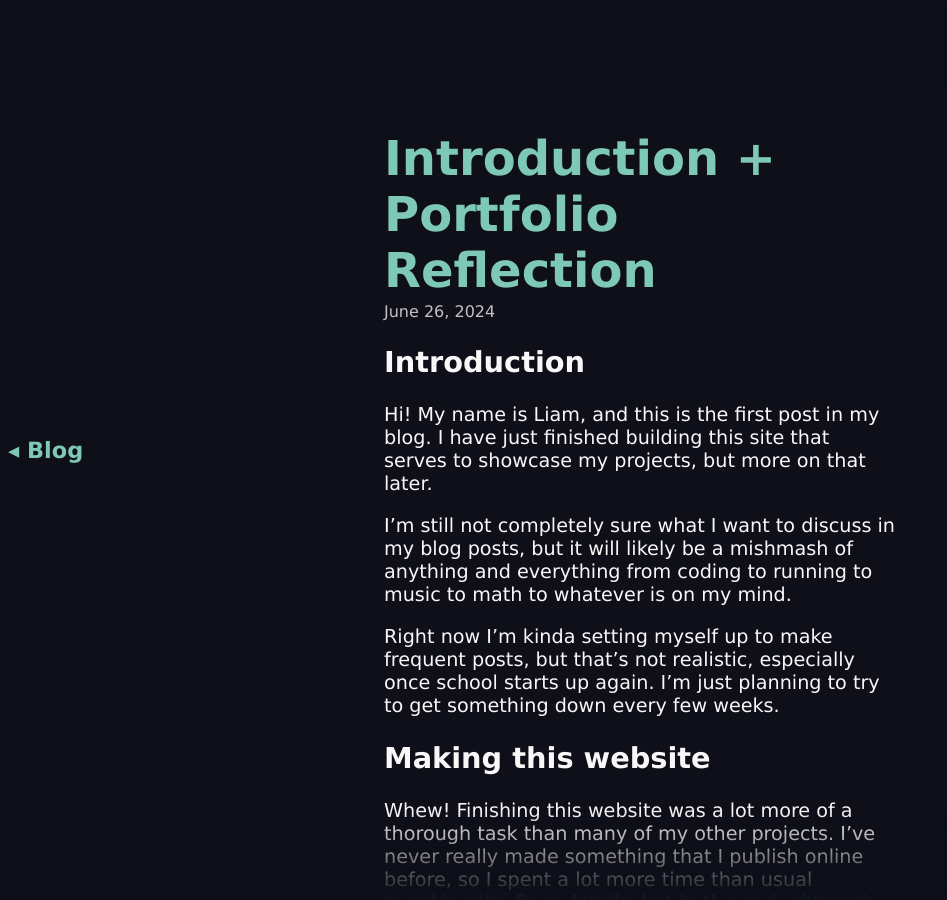
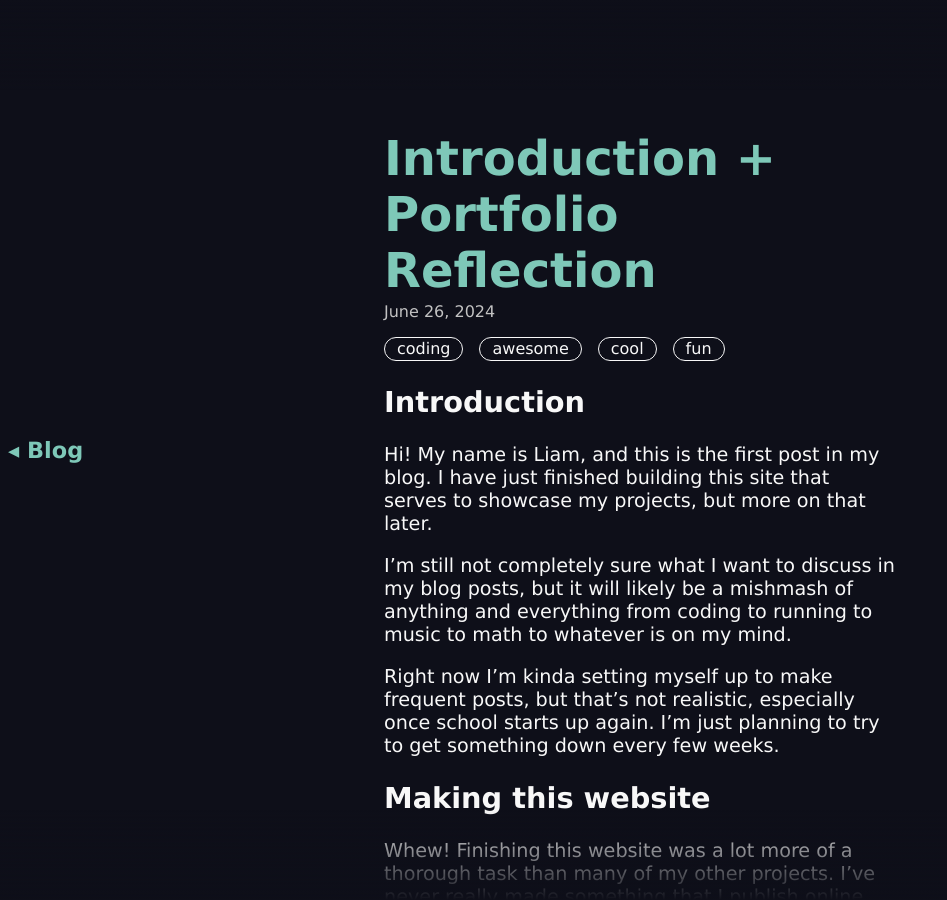
Before and after one commit to liamb09/blog, a Jekyll site: the page built from _posts/2024-06-26-intro-and-portfolio-reflection.md, in a window 1280 px wide and 900 px high. Shown: the whole window, without its empty margins (0-947 px from the left). Built offline with Jekyll 4.4.1, drawn with Linux system fonts in a browser that asks for light colours.

Commit message:
Add tags to posts

```diff
--- a/_layouts/home.html
+++ b/_layouts/home.html
@@ -23,6 +23,11 @@
                 <div id="blog-list-item-text">
                     <h1>{{ post.title }}</h1>
                     <p>{{ post.date | date: "%B %-d, %Y" }}</p>
+                    <div id="blog-list-tags">
+                        {% for tag in post.tags %}
+                            <p id="post-tag" class="{{ tag }}">{{ tag }}</p>
+                        {% endfor %}
+                    </div>
                     <p>{{ post.description }}</p>
                 </div>
                 {% if post.image != nil %}
--- a/_layouts/post.html
+++ b/_layouts/post.html
@@ -16,6 +16,11 @@
     <div class="spacer"></div>
     <h1 class="blog-title">{{ page.title }}</h1>
     <p class="blog-date">{{ page.date | date: "%B %-d, %Y" }}</p>
+    <div id="tags">
+        {% for tag in page.tags %}
+            <p id="post-tag" class="{{ tag }}">{{ tag }}</p>
+        {% endfor %}
+    </div>
     <div class="blog-body">
         {{content}}
     </div>
--- a/_posts/2024-06-26-intro-and-portfolio-reflection.md
+++ b/_posts/2024-06-26-intro-and-portfolio-reflection.md
@@ -4,6 +4,7 @@ title:       "Introduction + Portfolio Reflection"
 date:        2024-06-26 16:00:00 -0500
 description: In this post, I discuss how I made my portfolio site.
 image:       website.png
+tags:        coding awesome cool fun
 ---
 
 ## Introduction
--- a/assets/css/postStyles.css
+++ b/assets/css/postStyles.css
@@ -86,6 +86,21 @@ footer {
     color: var(--off-white);
     margin-top: 0;
     color: var(--light-grey);
+}
+
+#tags {
+    display: flex;
+    gap: 1rem;
+}
+
+#post-tag {
+    color: var(--off-white);
+    border: 1px solid var(--off-white);
+    border-radius: 1rem;
+    padding: .1rem;
+    padding-left: .75rem;
+    padding-right: .75rem;
+    margin: 0;
 }
 
 .blog-body {
```
Also changed, not shown: _posts/2024-07-01-making-this-blog.md (+1 -0 lines), assets/css/homeStyles.css (+15 -1 lines), 3 other files.
